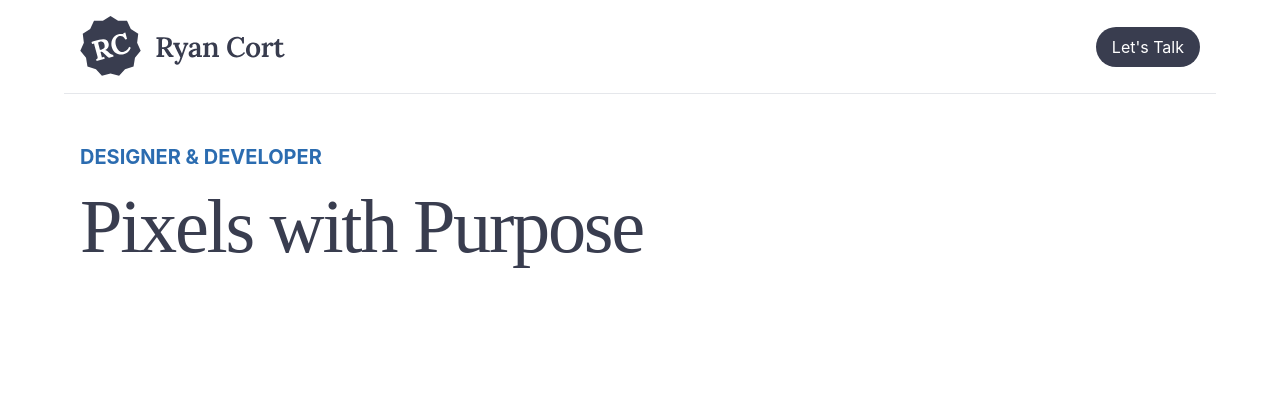
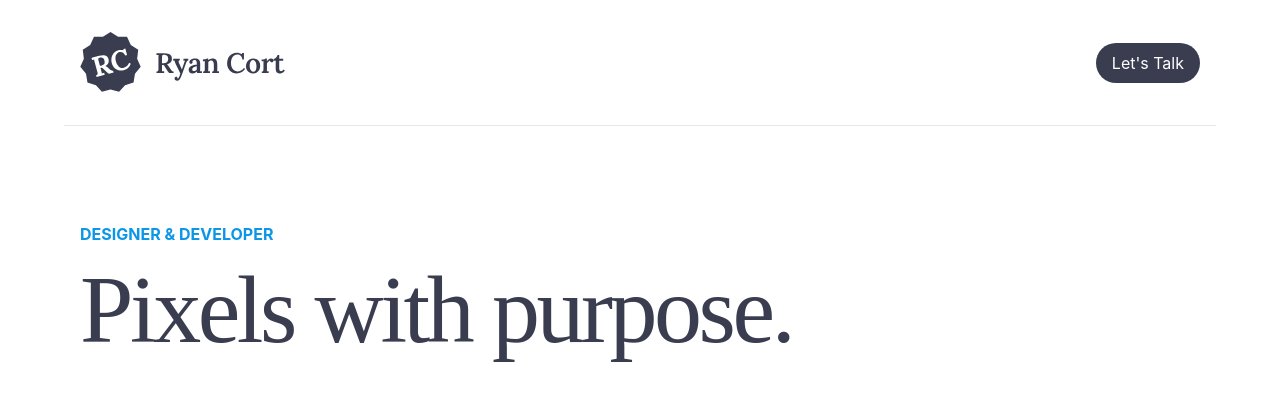
Before and after one commit to RyanCort/RyanCort.github.io, a React (Vite) app: page / in a window 1280 px wide. Shown: the top 400 px of the page. Built offline with nearby package versions, Linux system fonts and the light colour scheme.

Commit message:
Schmoovin'

```diff
--- a/src/App.tsx
+++ b/src/App.tsx
@@ -5,12 +5,12 @@ function App() {
   return (
     <div className='max-w-6xl min-h-screen bg-white mx-auto'>
       <Nav />
-      <main className='max-w-6xl flex flex-col gap-4 mx-auto px-4 py-12'>
-        <h1 className='text-lg font-bold text-blue uppercase'>
+      <main className='max-w-6xl flex flex-col gap-4 mx-auto px-4 py-24'>
+        <h1 className='text-md font-bold text-blue uppercase'>
           Designer & Developer
         </h1>
-        <h1 className='text-6xl font-[495] tracking-[-.03em] font-regular font-serif text-primary'>
-          Pixels with Purpose
+        <h1 className='text-8xl font-[495] tracking-[-.036em] font-regular font-serif text-primary'>
+          Pixels with purpose.
         </h1>
       </main>
     </div>
--- a/src/components/nav/Nav.tsx
+++ b/src/components/nav/Nav.tsx
@@ -4,7 +4,7 @@ import logo from '../../assets/logo.svg';
 const Nav = () => {
   return (
     <nav className='sticky top-0 w-full bg-white/80 backdrop-blur-sm border-b border-gray-200'>
-      <div className='max-w-6xl mx-auto px-4 py-4 flex justify-between items-center'>
+      <div className='max-w-6xl mx-auto px-4 py-8 flex justify-between items-center'>
         {/* Logo section */}
         <div>
           <img src={logo} alt='Logo' />
--- a/src/index.css
+++ b/src/index.css
@@ -4,7 +4,7 @@
 @theme {
   --color-primary: #393d4f;
   --color-secondary: #9333ea;
-  --color-blue: #2b6cb0;
+  --color-blue: #0b96e6;
   --font-sans: 'Inter', sans-serif;
   --font-serif: 'Lora', serif;
   --text-sm: 0.64rem;
```
